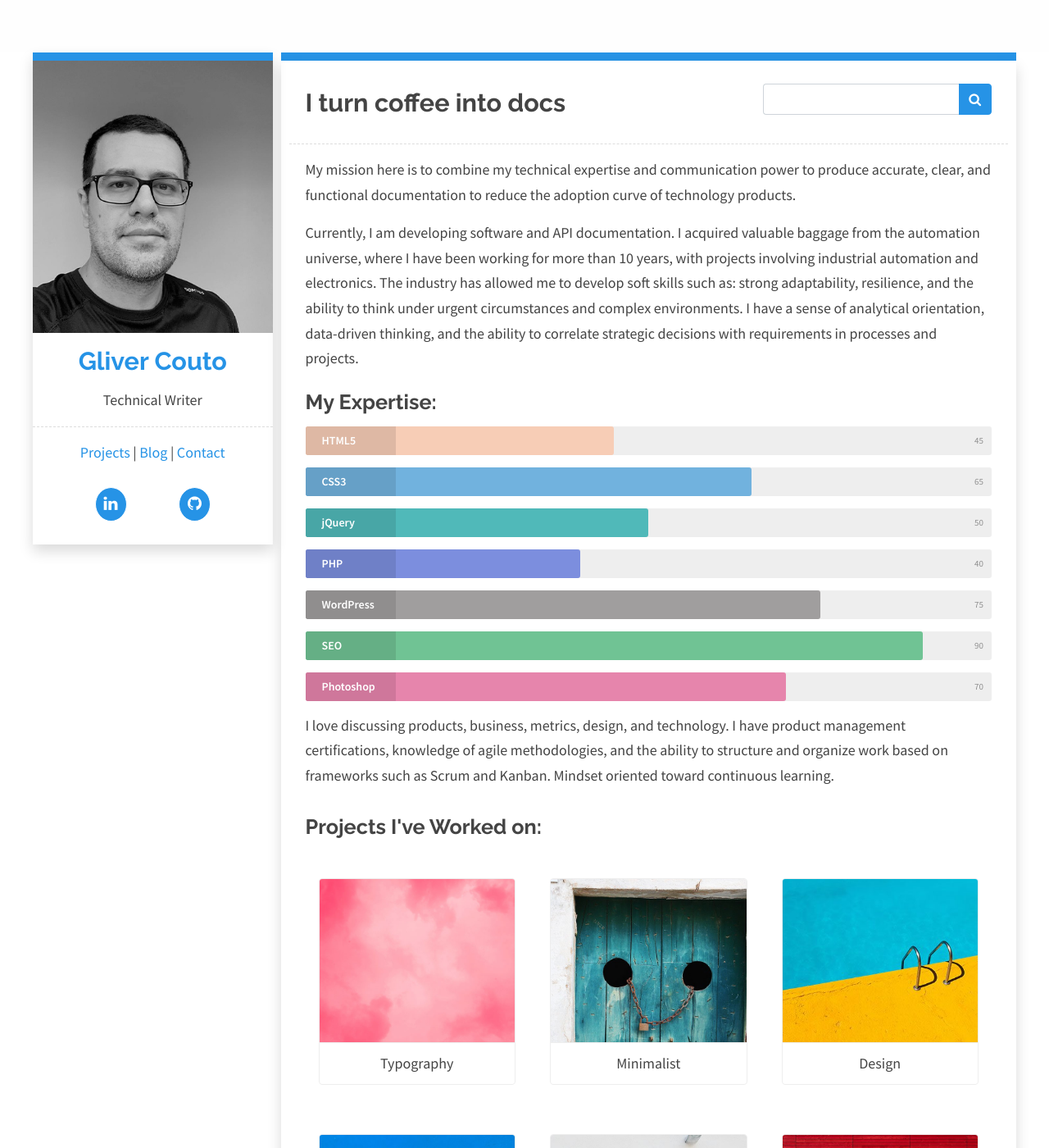
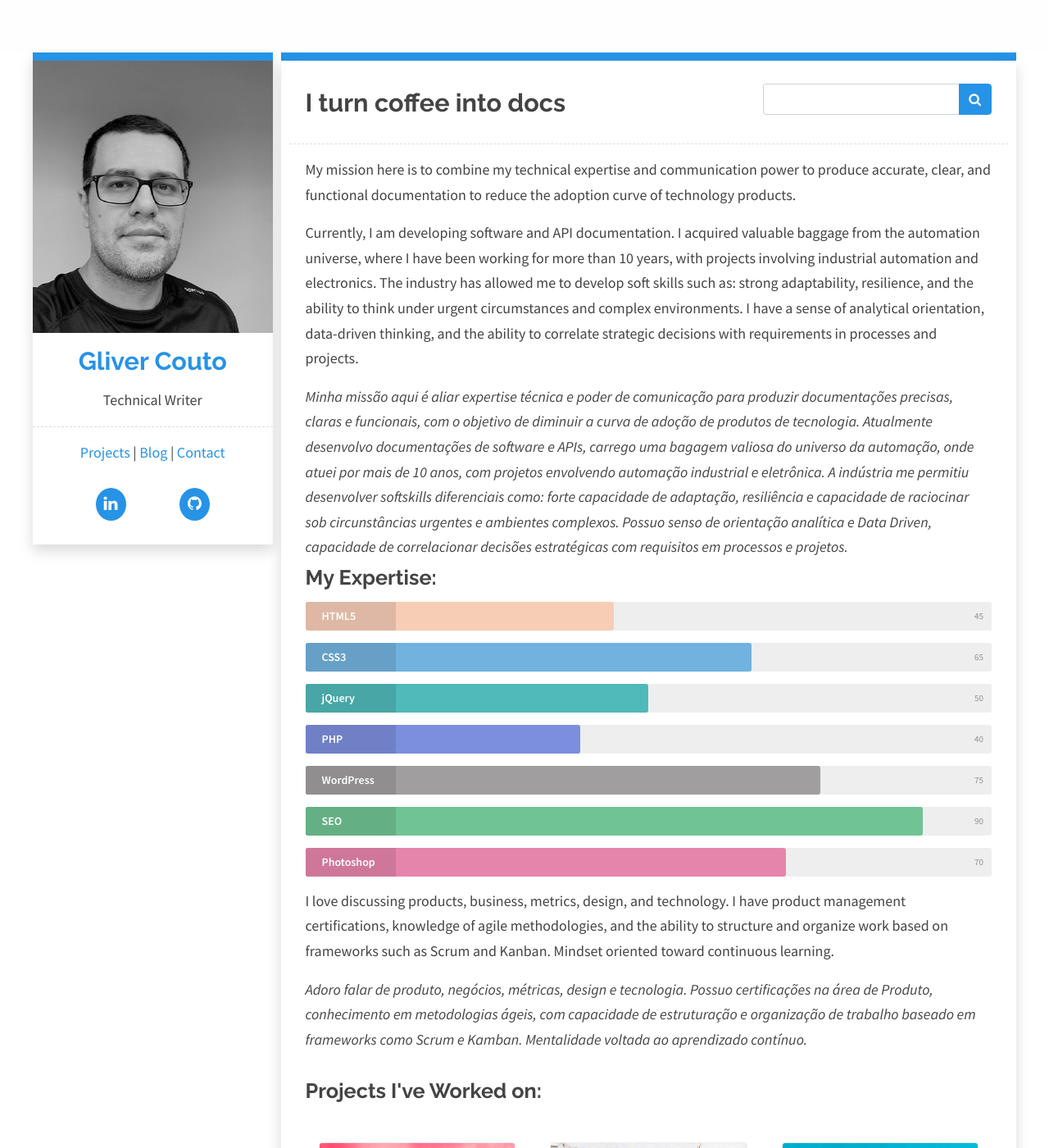
Before and after one commit to gliverCouto/glivercouto.github.io, a Jekyll site: the page built from index.html, in a window 1280 px wide and 1400 px high. Shown: the whole window at 82% size. Built offline with Jekyll 4.4.1, drawn with Linux system fonts in a browser that asks for light colours.

Commit message:
Update index.html
Descrições em portugues

```diff
--- a/index.html
+++ b/index.html
@@ -23,6 +23,20 @@ You can edit them there.
   and the ability to correlate strategic decisions with requirements in processes and projects.
 </p>
 
+<i>
+  Minha missão aqui é aliar expertise técnica e poder de comunicação para produzir documentações precisas,
+  claras e funcionais, com o objetivo de diminuir a curva de adoção de produtos de tecnologia.
+</i>
+
+<i>
+  Atualmente desenvolvo documentações de software e APIs, carrego uma bagagem valiosa do universo da automação, onde
+  atuei por mais de 10 anos, com projetos envolvendo automação industrial e eletrônica. A indústria me permitiu
+  desenvolver softskills diferenciais como: forte capacidade de adaptação, resiliência e capacidade de raciocinar sob
+  circunstâncias urgentes e ambientes complexos.
+  Possuo senso de orientação analítica e Data Driven, capacidade de correlacionar decisões estratégicas com requisitos
+  em processos e projetos.
+</i>
+
 {% include expertise.html %}
 
 <p>
@@ -30,6 +44,13 @@ You can edit them there.
   knowledge of agile methodologies, and the ability to structure and organize work based on frameworks such as Scrum
   and Kanban. Mindset oriented toward continuous learning.
 </p>
+
+<i>
+  Adoro falar de produto, negócios, métricas, design e tecnologia. Possuo certificações na área de Produto,
+  conhecimento em metodologias ágeis, com capacidade de estruturação e organização de trabalho baseado em frameworks
+  como Scrum e Kamban. Mentalidade voltada ao aprendizado contínuo.
+
+</i>
 
 {% include projects.html %}
 
```
